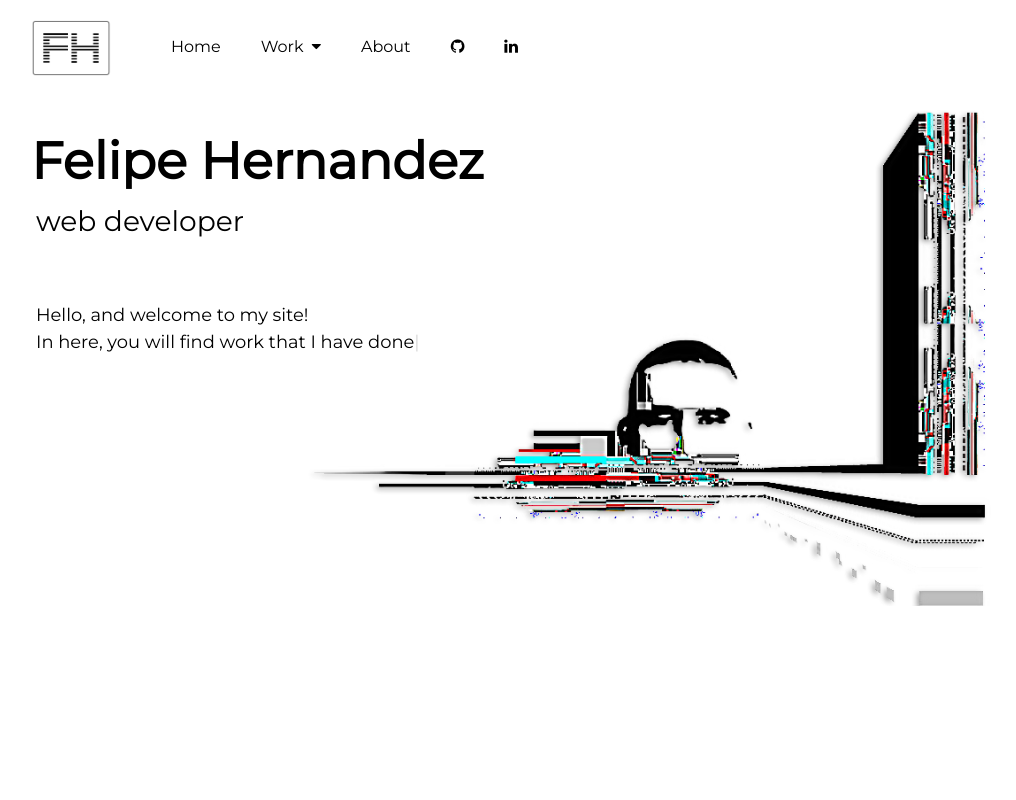
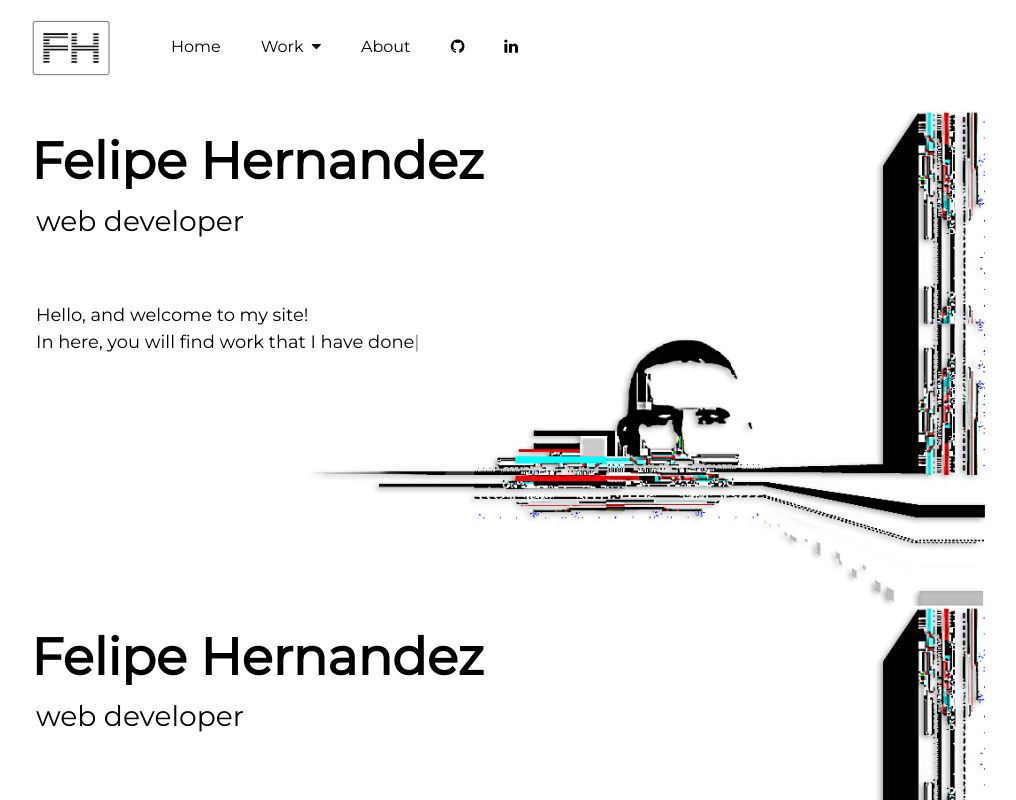
Before and after one commit to FelipeAtGA/fh-portfolio, a React (Create React App) app in the folder client/: page / in a window 1280 px wide. Shown: the top 800 px of the page, without its empty margins (9-1025 px from the left). Built offline with nearby package versions, Linux system fonts and the light colour scheme.

Commit message:
import VideoMation component and add switch/route to this component

```diff
--- a/client/src/components/App.jsx
+++ b/client/src/components/App.jsx
@@ -4,6 +4,7 @@ import Header from './Header';
 import Modal from './Modal';
 import Webdevpro from './webdevAndprogrammingLink/Webdevpro';
 import PsAi from './photoshopIllustratorLink/PsAi';
+import VideoMation from './videoAnimation/VideoMation';
 import Home from './homepage/Home';
 
 class App extends Component {
@@ -59,6 +60,15 @@ class App extends Component {
             />
             <Route exact path="/" component={Home} />
           </Switch>
+          <Switch>
+            <Route
+              exact
+              path="/videoAnimation"
+              render={() => <VideoMation setModal={this.setModal} />
+              }
+            />
+            <Route exact path="/" component={Home} />
+          </Switch>
         </main>
       </div>
     );
```
